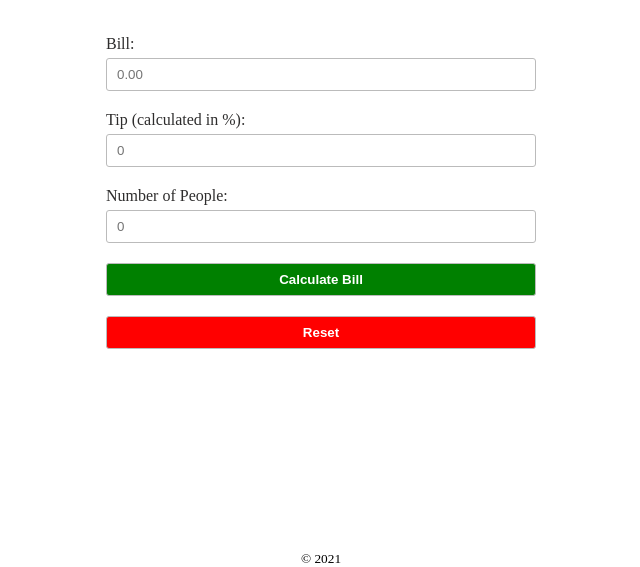
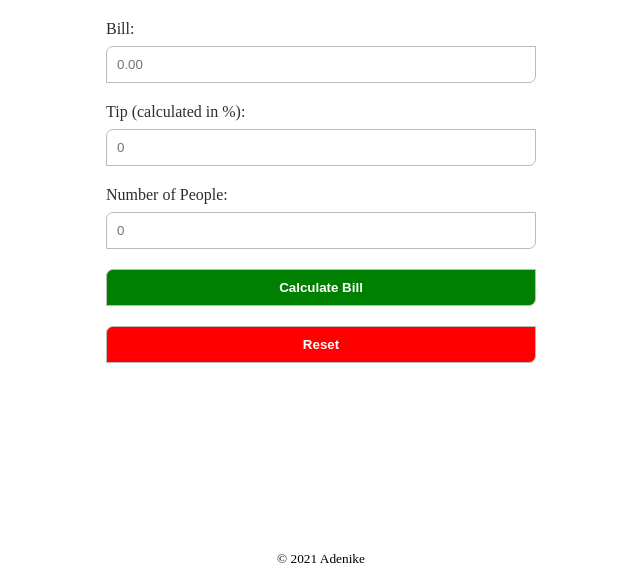
Before and after one commit to adekams/tip-calculator, a plain HTML site: page index.html in a window 1280 px wide. Shown: the part 233-800 px from the top of the page, without its empty margins (319-959 px from the left). Drawn offline with Linux system fonts and the light colour scheme.

Commit message:
input border-radius and outline modifed

```diff
--- a/index.html
+++ b/index.html
@@ -25,17 +25,12 @@
                 <input type="button" value="Reset" id="reset" class="btn">
             </form>
 
-            <div class="results">
-                <!-- <div class="" id="tip-amount"></div>
-                <div class="" id="total-bill"></div>
-                <div class="" id="tip-person"></div>
-                <div class="bill-person" id="bill-person"></div> -->
-            </div>
+            <div class="results"></div>
         </div>
     </main>
 
     <footer>
-        <small>&copy; 2021</small>
+        <small>&copy; 2021 Adenike</small>
     </footer>
     <script src="script.js"></script>
 </body>
--- a/style.css
+++ b/style.css
@@ -30,14 +30,14 @@ h1 {
 label {
     color: #2e2d2d;
     display: inline-block;
-    margin-bottom: 5px;
+    margin-bottom: 8px;
 }
 
 input {
     display: block;
     border: 1px solid #bbb;
-    border-radius: 3px;
-    padding: 8px 10px;
+    border-radius: 7px 0 7px 0;
+    padding: 10px;
     margin: 0 auto 20px;
     width: 100%;
     font-weight: 500;
@@ -48,7 +48,6 @@ input {
     color: #fff;
     cursor: pointer;
     font-weight: 600;
-    outline-color: transparent;
 }
 
 .btn:hover {
@@ -57,10 +56,12 @@ input {
 
 #calculate {
     background: green;
+    outline-color: green;
 }
 
 #reset {
     background: red;
+    outline-color: red;
 }
 
 .results {
@@ -68,7 +69,7 @@ input {
     margin: 30px auto 0;
     background: transparent;
     padding: 10px;
-    border-radius: 3px;
+    border-radius: 10px 0 10px 0;
     color: #fff;
 }
 
@@ -78,6 +79,11 @@ input {
 
 .results h2 span {
     font-weight: 400;
+}
+
+footer {
+    width: 100vw;
+    text-align: center;
 }
 
 @media (min-width: 1024px) {
```
